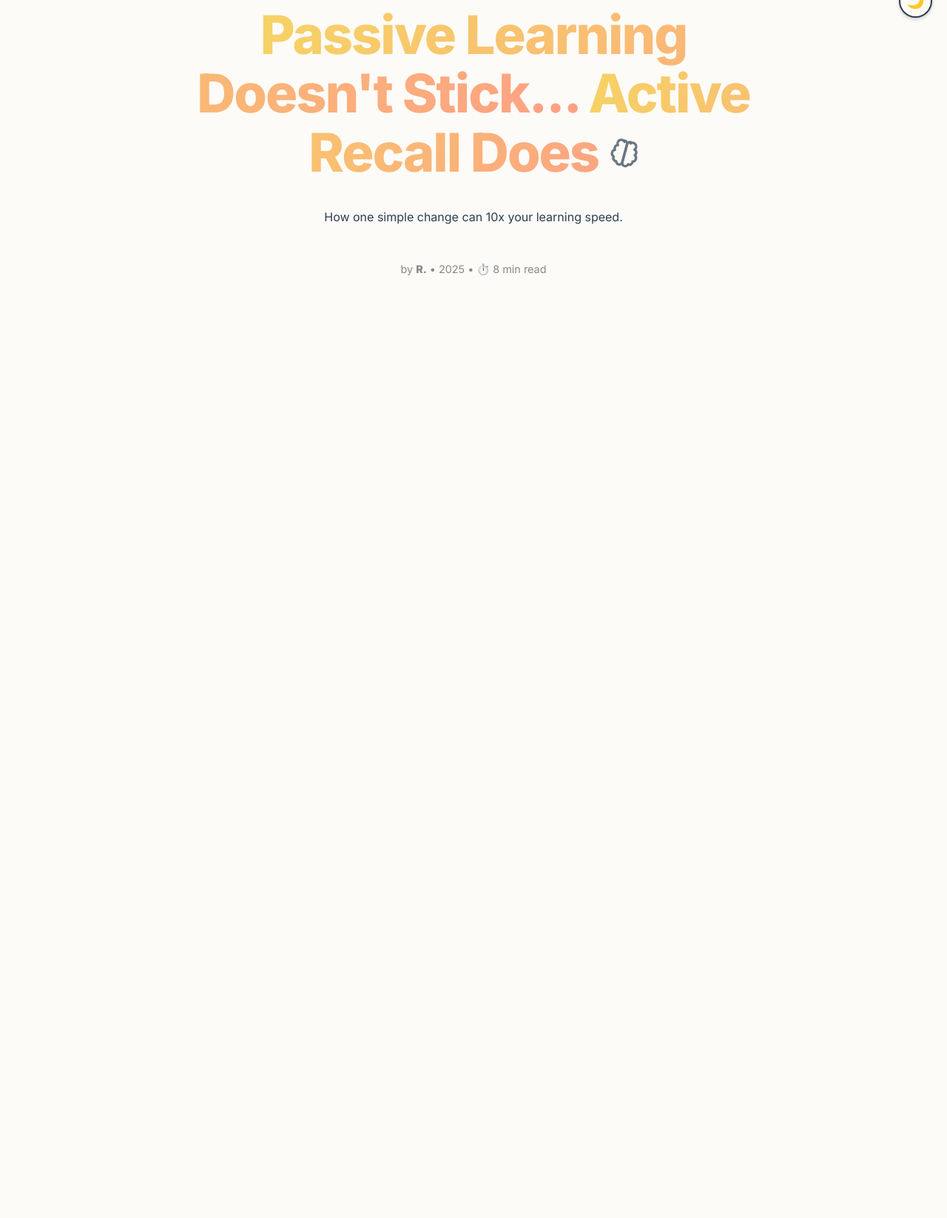
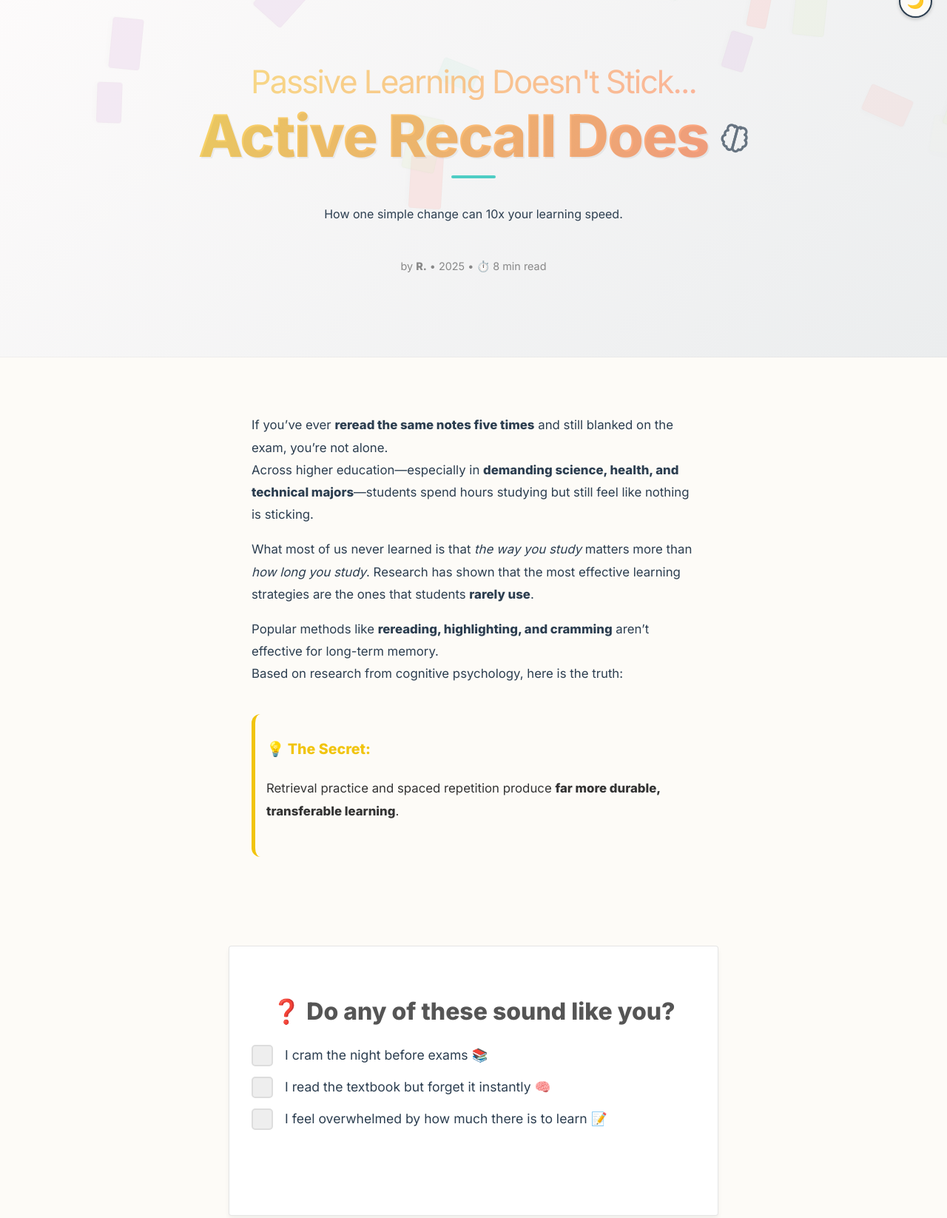
Before and after one commit to IIraeII/study-smarter, a plain HTML site: page index.html in a window 1280 px wide. Shown: the part 41-1687 px from the top of the page at 74% size. Drawn offline with Linux system fonts and the light colour scheme.

Commit message:
Update style.css
updated

```diff
--- a/style.css
+++ b/style.css
@@ -170,10 +170,11 @@ body {
     line-height: 1.6;
     margin: 0;
 
-    /* Scroll Snap Logic */
-    height: 100vh;
-    overflow-y: scroll;
-    scroll-snap-type: y mandatory;
+    line-height: 1.6;
+    margin: 0;
+
+    /* Standard Scrolling */
+    overflow-x: hidden;
 }
 
 /* --- TYPOGRAPHY --- */
@@ -186,6 +187,7 @@ h1 {
 /* Highlight effect for H1 */
 h1 span {
     background: linear-gradient(120deg, #f6d365 0%, #fda085 100%);
+    background-clip: text;
     -webkit-background-clip: text;
     -webkit-text-fill-color: transparent;
 }
@@ -211,14 +213,11 @@ blockquote {
 
 /* --- LAYOUT & SECTIONS --- */
 .section-container {
-    min-height: 100vh;
-    scroll-snap-align: start;
     display: flex;
     flex-direction: column;
-    justify-content: center;
     align-items: center;
     text-align: center;
-    padding: 20px;
+    padding: 60px 20px;
     max-width: 800px;
     margin: 0 auto;
     position: relative;
@@ -237,13 +236,25 @@ blockquote {
 }
 
 /* --- FLOATING ANIMATION --- */
+.card-wrapper {
+    position: absolute;
+    pointer-events: none;
+    /* Let events pass through wrapper to container? Actually we need container to capture mousemove */
+    z-index: 10;
+}
+
 .floating-card {
-    position: absolute;
-    background: rgba(255, 255, 255, 0.1);
-    /* Slight fill */
+    /* Visual styles */
+    /* Width/Height set by JS */
     border-radius: 4px;
-    pointer-events: none;
-    z-index: 1;
+    box-shadow: 0 4px 6px rgba(0, 0, 0, 0.05);
+
+    /* Repulsion Transform handled by JS */
+    transition: transform 0.1s ease-out;
+    /* Fast response for physics */
+    /* No absolute positioning here, relative to wrapper */
+    width: 100%;
+    height: 100%;
 }
 
 /* Ensure text sits on top */
@@ -252,7 +263,17 @@ blockquote {
 #introduction .story-content,
 #introduction .checklist-container {
     position: relative;
-    z-index: 10;
+    z-index: 200;
+    pointer-events: none;
+    /* Let mouse pass through text to affect cards underneath? Or maybe we just track mouse globally on header */
+}
+
+/* Re-enable pointer events for interactive elements inside header */
+#introduction .story-content,
+#introduction .checklist-container,
+#introduction a,
+#introduction button {
+    pointer-events: auto;
 }
 
 @keyframes floatUp {
@@ -262,20 +283,17 @@ blockquote {
     }
 
     10% {
-        opacity: 0.1;
-        /* Barely visible */
-    }
-
-    80% {
-        opacity: 0.1;
-        /* Stay visible until near top of path */
+        opacity: 1;
+        /* Fade in */
+    }
+
+    90% {
+        opacity: 1;
     }
 
     100% {
-        transform: translateY(-85vh) rotate(360deg);
-        /* Stop near top (Title) */
+        transform: translateY(-120vh) rotate(360deg);
         opacity: 0;
-        /* Fade out */
     }
 }
 
@@ -349,6 +367,15 @@ blockquote {
     text-align: left;
     background-color: var(--card-bg);
     /* Fallback */
+
+    /* Symmetry Fix: Push buttons to bottom */
+    display: flex;
+    flex-direction: column;
+}
+
+.concept-box p {
+    flex-grow: 1;
+    /* Pushes content below it (the button) to the bottom */
 }
 
 .passive {
@@ -486,6 +513,10 @@ blockquote {
     border-radius: 15px;
     padding: 30px;
     box-shadow: 0 10px 25px rgba(0, 0, 0, 0.05);
+    /* Layout Constraint */
+    max-width: 800px;
+    margin: 40px auto;
+    /* Centered with breathing room */
 }
 
 .diagram-placeholder {
@@ -505,14 +536,23 @@ blockquote {
 
 /* --- CHECKLIST STYLE QUIZ --- */
 .checklist-container {
-    background-color: transparent;
-    border: none;
-    padding: 20px 0;
-    margin: 20px 0;
+    background: #fff;
+    padding: 30px;
+    border-radius: 4px;
+    /* Clean, minimal look */
+    box-shadow: 0 4px 6px rgba(0, 0, 0, 0.05);
+    margin: 40px auto;
     text-align: left;
-    max-width: 500px;
-    margin-left: auto;
-    margin-right: auto;
+    max-width: 600px;
+    border: 1px solid rgba(0, 0, 0, 0.1);
+    transition: background-color 0.3s, border-color 0.3s;
+}
+
+/* Dark Mode for Checklist - HIGH SPECIFICITY */
+body.dark-mode .checklist-container,
+body.dark-mode #introduction .checklist-container {
+    background-color: var(--card-bg) !important;
+    border-color: #444 !important;
 }
 
 .checklist-instruction {
@@ -685,6 +725,7 @@ blockquote {
 /* 3. Gradient Text for Big Numbers/Words */
 .gradient-text {
     background: linear-gradient(45deg, #FF512F, #DD2476);
+    background-clip: text;
     -webkit-background-clip: text;
     -webkit-text-fill-color: transparent;
     font-weight: 800;
@@ -698,6 +739,72 @@ blockquote {
     margin-top: -10px;
     margin-bottom: 30px;
     font-family: var(--main-font);
+}
+
+/* --- SPICY HEADER REDESIGN --- */
+#introduction {
+    padding: 0;
+    /* Reset padding, handled by inner containers */
+    border-bottom: none;
+    background: transparent;
+    max-width: none;
+    /* Ensure full width */
+    width: 100%;
+}
+
+.header-hero-bg {
+    background: linear-gradient(135deg, #fdfbfb 0%, #ebedee 100%);
+    /* Softer Neutral Gradient */
+    width: 100%;
+    display: flex;
+    justify-content: center;
+    padding-top: 80px;
+    padding-bottom: 80px;
+    border-bottom: 1px solid rgba(0, 0, 0, 0.05);
+    position: relative;
+    overflow: hidden;
+    /* Clip floating shapes */
+    z-index: 1;
+    /* Ensure distinct stacking context */
+}
+
+/* Dark Mode Gradient Override */
+body.dark-mode .header-hero-bg {
+    background: linear-gradient(135deg, #2c3e50 0%, #4ca1af 100%);
+    /* Darker Teal/Blue Gradient */
+}
+
+/* Typography Hierarchy */
+.headline-passive {
+    display: block;
+    font-size: 0.6em;
+    /* Relative to H1 */
+    font-weight: 400;
+    color: var(--text-color);
+    opacity: 0.8;
+    margin-bottom: 5px;
+}
+
+.headline-active {
+    display: block;
+    font-size: 1.1em;
+    /* Boost size */
+    font-weight: 800;
+    color: var(--accent-color);
+    position: relative;
+    /* For decorative elements if needed */
+    text-shadow: 2px 2px 0px rgba(0, 0, 0, 0.05);
+}
+
+/* Decorative Swoosh (Optional CSS-only underline) */
+.headline-active::after {
+    content: "";
+    display: block;
+    width: 60px;
+    height: 4px;
+    background: var(--secondary-accent);
+    margin: 10px auto 0;
+    border-radius: 2px;
 }
 
 /* --- EVIDENCE BOX STYLE --- */
@@ -757,15 +864,16 @@ blockquote {
 
 /* --- REFERENCES BOX --- */
 .references-section {
-    background: #f8f9fa;
-    /* Light grey background */
-    border: 1px solid #ddd;
+    background: #fff;
+    padding: 40px;
     border-radius: 12px;
-    padding: 30px;
-    margin: 40px auto;
-    max-width: 800px;
-    text-align: left;
-    box-shadow: 0 4px 6px rgba(0, 0, 0, 0.05);
+    box-shadow: 0 4px 15px rgba(0, 0, 0, 0.05);
+    transition: background-color 0.3s;
+}
+
+/* Dark Mode for References */
+body.dark-mode .references-section {
+    background-color: var(--card-bg);
 }
 
 .references-list li {
```
